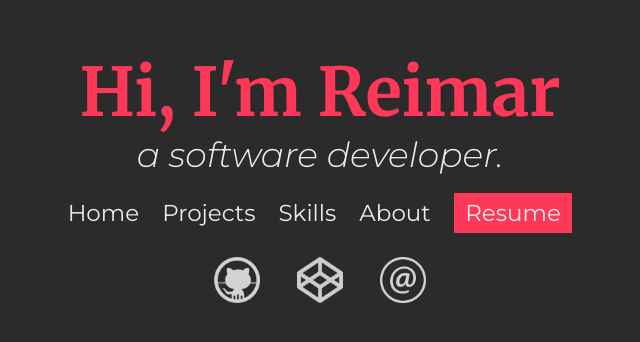
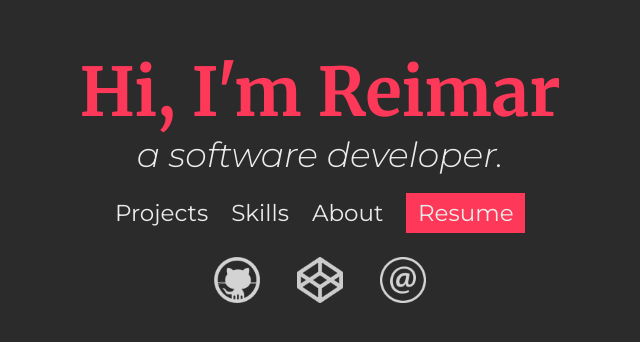
Before and after one commit to reimarrosas/reimarrosas.github.io, a website: page index.html in a window 1280 px wide. Shown: the part 220-562 px from the top of the page, without its empty margins (320-960 px from the left). Drawn offline with Linux system fonts and the light colour scheme.

Commit message:
Removed the home item in the primary navbar

```diff
--- a/index.html
+++ b/index.html
@@ -14,9 +14,6 @@
       <h2 class="hero__tagline">a software developer.</h2>
       <nav class="page-nav" aria-label="Primary">
         <ul class="nav__links">
-          <li>
-            <a href="#hero" class="nav__links--link">Home</a>
-          </li>
           <li>
             <a href="#projects" class="nav__links--link">Projects</a>
           </li>
```
